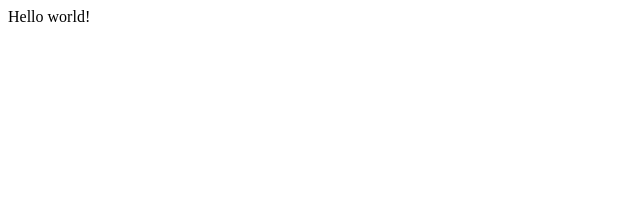
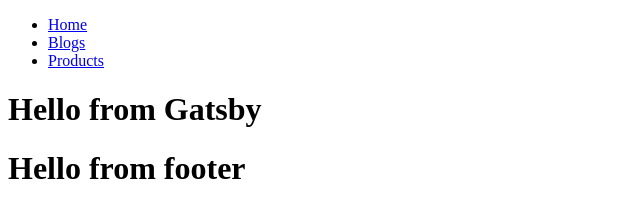
Before and after one commit to carlaa33/my-gatsby-project, a Gatsby site: page / in a window 1280 px wide. Shown: the whole page, without its empty margins (0-640 px from the left). Built offline with nearby package versions, Linux system fonts and the light colour scheme; Gatsby itself is replaced by a stand-in of ours.

Commit message:
first commit

```diff
--- /dev/null
+++ b/src/components/Footer.js
@@ -0,0 +1,11 @@
+import React from "react"
+
+const Footer = () => {
+  return (
+    <div>
+      <h1>Hello from footer</h1>
+    </div>
+  )
+}
+
+export default Footer
--- /dev/null
+++ b/src/components/Navbar.js
@@ -0,0 +1,22 @@
+import React from "react"
+import { Link } from "gatsby"
+
+const Navbar = () => {
+  return (
+    <nav>
+      <ul>
+        <li>
+          <Link to="/">Home</Link>
+        </li>
+        <li>
+          <Link to="/blog/">Blogs</Link>
+        </li>
+        <li>
+          <Link to="/products">Products</Link>
+        </li>
+      </ul>
+    </nav>
+  )
+}
+
+export default Navbar
--- /dev/null
+++ b/src/components/layout.js
@@ -0,0 +1,15 @@
+import React from "react"
+import Navbar from "./Navbar"
+import Footer from "./Footer"
+
+const layout = ({ children }) => {
+  return (
+    <>
+      <Navbar />
+      <main>{children}</main>
+      <Footer />
+    </>
+  )
+}
+
+export default layout
--- a/src/pages/index.js
+++ b/src/pages/index.js
@@ -1,5 +1,8 @@
 import React from "react"
+import Layout from "../components/layout"
 
-export default function Home() {
-  return <div>Hello world!</div>
-}
+export default () => (
+  <Layout>
+    <h1>Hello from Gatsby</h1>
+  </Layout>
+)
```
Also changed, not shown: src/pages/404.js (added, +10 -0 lines), src/pages/blog.js (added, +12 -0 lines), src/pages/products.js (added, +12 -0 lines).
